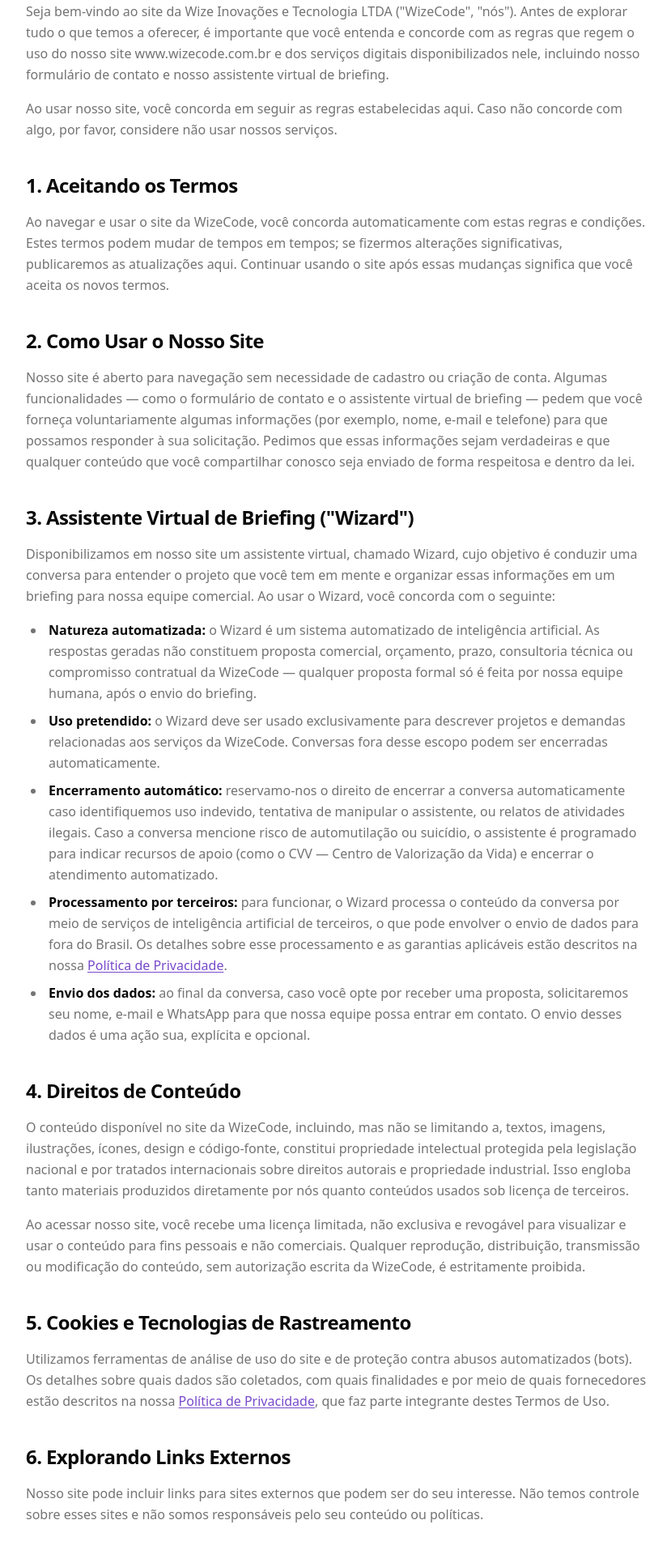
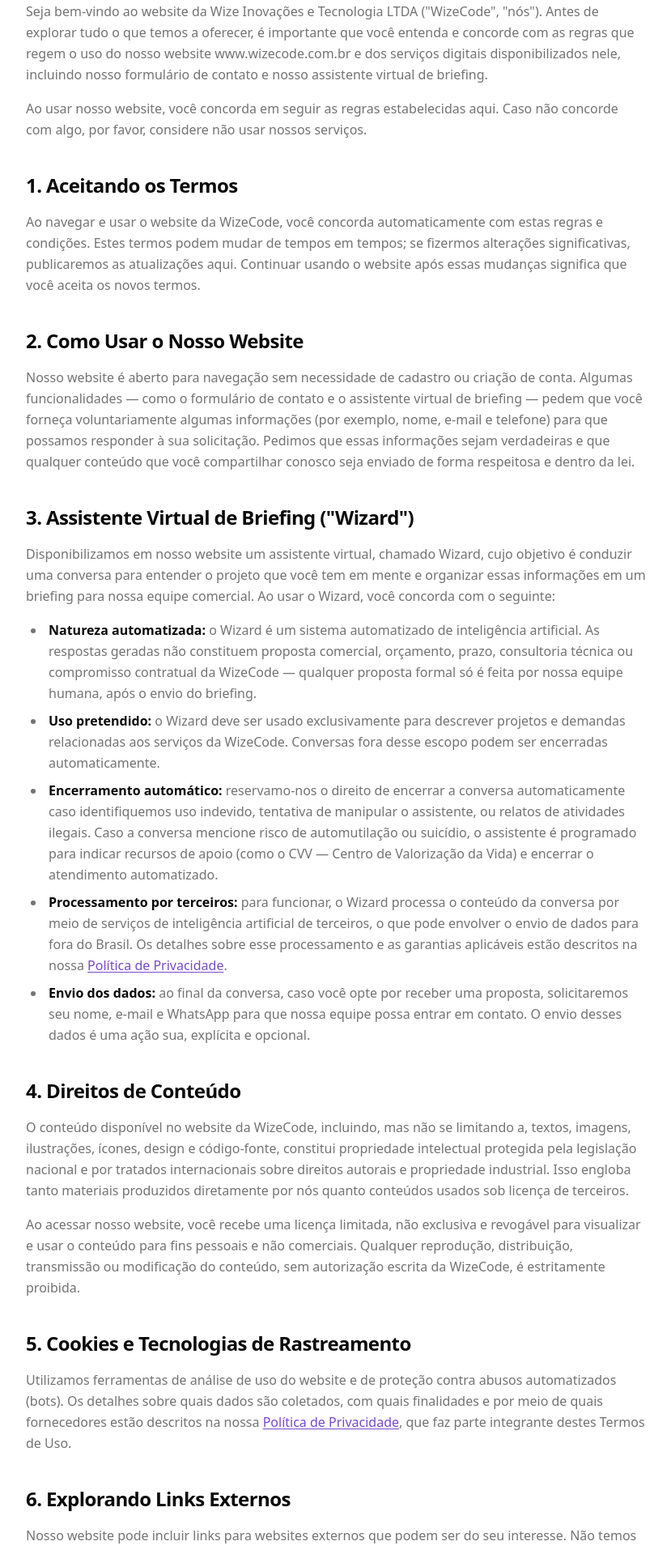
Before and after one commit to WizeCode/WC-Institucional, a Next.js app: page /termos-de-uso in a window 1280 px wide. Shown: the part 260-2174 px from the top of the page at 81% size, without its empty margins (224-1053 px from the left). Built offline with nearby package versions, Linux system fonts and the light colour scheme; a web font is replaced by a local one.

Commit message:
content: troca "site" por "website" na comunicação
Padroniza o termo em todo o conteúdo voltado ao cliente: home, cases, portfólio,
página de Institucional, Termos de Uso e Política de Privacidade.

Ajusta também o badge da seção de dores do Institucional ("/ O problema" →
"/ Problema").

```diff
--- a/app/home.data.ts
+++ b/app/home.data.ts
@@ -164,7 +164,7 @@
             {
                 id: "faq-1",
                 question: "Quanto tempo leva para desenvolver um projeto?",
-                answer: "Depende do escopo. Um site institucional costuma ficar pronto em 3 a 6 semanas. Plataformas, sistemas e aplicativos mais complexos podem levar de 2 a 6 meses. Durante o briefing, a gente já consegue dar uma estimativa realista para o seu caso.",
+                answer: "Depende do escopo. Um website institucional costuma ficar pronto em 3 a 6 semanas. Plataformas, sistemas e aplicativos mais complexos podem levar de 2 a 6 meses. Durante o briefing, a gente já consegue dar uma estimativa realista para o seu caso.",
             },
             {
                 id: "faq-2",
@@ -174,7 +174,7 @@
             {
                 id: "faq-3",
                 question:
-                    "Quem cuida do conteúdo do site — textos, fotos e vídeos?",
+                    "Quem cuida do conteúdo do website — textos, fotos e vídeos?",
                 answer: "O ideal é que o conteúdo venha da sua empresa, já que ninguém conhece o negócio melhor do que você. Mas entendemos que nem todo cliente tem isso pronto: podemos te orientar sobre o que preparar e, em casos específicos, indicar parceiros para essa parte.",
             },
             {
--- a/app/termos-de-uso/page.tsx
+++ b/app/termos-de-uso/page.tsx
@@ -12,44 +12,45 @@
     return (
         <LegalPage titulo="Termos de Uso — Wize Inovações e Tecnologia LTDA">
             <p>
-                Seja bem-vindo ao site da Wize Inovações e Tecnologia LTDA
+                Seja bem-vindo ao website da Wize Inovações e Tecnologia LTDA
                 (&quot;WizeCode&quot;, &quot;nós&quot;). Antes de explorar tudo
                 o que temos a oferecer, é importante que você entenda e concorde
-                com as regras que regem o uso do nosso site www.wizecode.com.br
-                e dos serviços digitais disponibilizados nele, incluindo nosso
-                formulário de contato e nosso assistente virtual de briefing.
+                com as regras que regem o uso do nosso website
+                www.wizecode.com.br e dos serviços digitais disponibilizados
+                nele, incluindo nosso formulário de contato e nosso assistente
+                virtual de briefing.
             </p>
             <p>
-                Ao usar nosso site, você concorda em seguir as regras
+                Ao usar nosso website, você concorda em seguir as regras
                 estabelecidas aqui. Caso não concorde com algo, por favor,
                 considere não usar nossos serviços.
             </p>
 
             <h2>1. Aceitando os Termos</h2>
             <p>
-                Ao navegar e usar o site da WizeCode, você concorda
+                Ao navegar e usar o website da WizeCode, você concorda
                 automaticamente com estas regras e condições. Estes termos podem
                 mudar de tempos em tempos; se fizermos alterações
                 significativas, publicaremos as atualizações aqui. Continuar
-                usando o site após essas mudanças significa que você aceita os
-                novos termos.
+                usando o website após essas mudanças significa que você aceita
+                os novos termos.
             </p>
 
-            <h2>2. Como Usar o Nosso Site</h2>
+            <h2>2. Como Usar o Nosso Website</h2>
             <p>
-                Nosso site é aberto para navegação sem necessidade de cadastro
-                ou criação de conta. Algumas funcionalidades — como o formulário
-                de contato e o assistente virtual de briefing — pedem que você
-                forneça voluntariamente algumas informações (por exemplo, nome,
-                e-mail e telefone) para que possamos responder à sua
-                solicitação. Pedimos que essas informações sejam verdadeiras e
-                que qualquer conteúdo que você compartilhar conosco seja enviado
-                de forma respeitosa e dentro da lei.
+                Nosso website é aberto para navegação sem necessidade de
+                cadastro ou criação de conta. Algumas funcionalidades — como o
+                formulário de contato e o assistente virtual de briefing — pedem
+                que você forneça voluntariamente algumas informações (por
+                exemplo, nome, e-mail e telefone) para que possamos responder à
+                sua solicitação. Pedimos que essas informações sejam verdadeiras
+                e que qualquer conteúdo que você compartilhar conosco seja
+                enviado de forma respeitosa e dentro da lei.
             </p>
 
             <h2>3. Assistente Virtual de Briefing (&quot;Wizard&quot;)</h2>
             <p>
-                Disponibilizamos em nosso site um assistente virtual, chamado
+                Disponibilizamos em nosso website um assistente virtual, chamado
                 Wizard, cujo objetivo é conduzir uma conversa para entender o
                 projeto que você tem em mente e organizar essas informações em
                 um briefing para nossa equipe comercial. Ao usar o Wizard, você
@@ -103,8 +104,8 @@
 
             <h2>4. Direitos de Conteúdo</h2>
             <p>
-                O conteúdo disponível no site da WizeCode, incluindo, mas não se
-                limitando a, textos, imagens, ilustrações, ícones, design e
+                O conteúdo disponível no website da WizeCode, incluindo, mas não
+                se limitando a, textos, imagens, ilustrações, ícones, design e
                 código-fonte, constitui propriedade intelectual protegida pela
                 legislação nacional e por tratados internacionais sobre direitos
                 autorais e propriedade industrial. Isso engloba tanto materiais
@@ -112,7 +113,7 @@
                 licença de terceiros.
             </p>
             <p>
-                Ao acessar nosso site, você recebe uma licença limitada, não
+                Ao acessar nosso website, você recebe uma licença limitada, não
                 exclusiva e revogável para visualizar e usar o conteúdo para
                 fins pessoais e não comerciais. Qualquer reprodução,
                 distribuição, transmissão ou modificação do conteúdo, sem
@@ -121,10 +122,10 @@
 
             <h2>5. Cookies e Tecnologias de Rastreamento</h2>
             <p>
-                Utilizamos ferramentas de análise de uso do site e de proteção
-                contra abusos automatizados (bots). Os detalhes sobre quais
-                dados são coletados, com quais finalidades e por meio de quais
-                fornecedores estão descritos na nossa{" "}
+                Utilizamos ferramentas de análise de uso do website e de
+                proteção contra abusos automatizados (bots). Os detalhes sobre
+                quais dados são coletados, com quais finalidades e por meio de
+                quais fornecedores estão descritos na nossa{" "}
                 <Link href="/politica-de-privacidade">
                     Política de Privacidade
                 </Link>
@@ -133,9 +134,10 @@
 
             <h2>6. Explorando Links Externos</h2>
             <p>
-                Nosso site pode incluir links para sites externos que podem ser
-                do seu interesse. Não temos controle sobre esses sites e não
-                somos responsáveis pelo seu conteúdo ou políticas.
+                Nosso website pode incluir links para websites externos que
+                podem ser do seu interesse. Não temos controle sobre esses
+                websites e não somos responsáveis pelo seu conteúdo ou
+                políticas.
             </p>
 
             <h2>7. Mudanças e Atualizações</h2>
@@ -147,8 +149,8 @@
                 de contato que você nos forneceu.
             </p>
             <p>
-                Continuar a acessar o site após essas mudanças indica que você
-                concorda com os novos termos.
+                Continuar a acessar o website após essas mudanças indica que
+                você concorda com os novos termos.
             </p>
 
             <h2>Dúvidas ou Comentários?</h2>
--- a/components/sections/portfolio.tsx
+++ b/components/sections/portfolio.tsx
@@ -143,7 +143,7 @@
                                                         size="sm"
                                                         className="w-full"
                                                     >
-                                                        Acessar site
+                                                        Acessar website
                                                     </Button>
                                                 </a>
                                             </div>
```
Also changed, not shown: app/politica-de-privacidade/page.tsx (+22 -22 lines), app/servicos/institucional/institucional.data.ts (+20 -18 lines), lib/cases.ts (+4 -4 lines).
